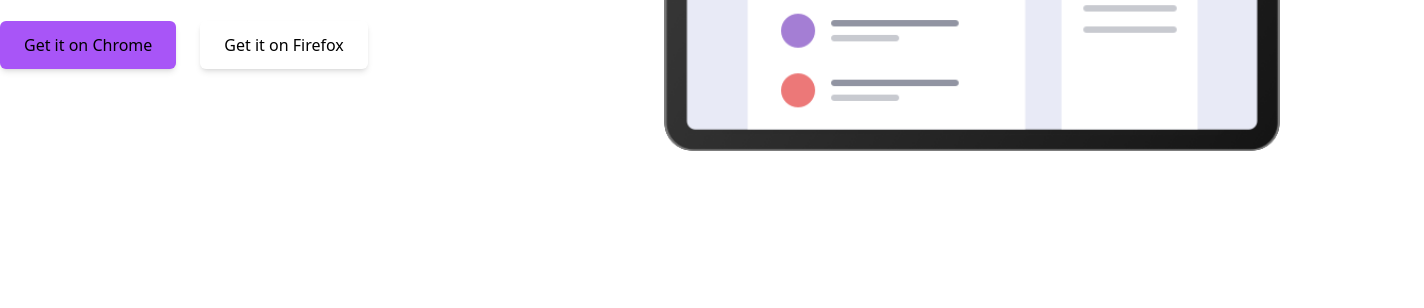
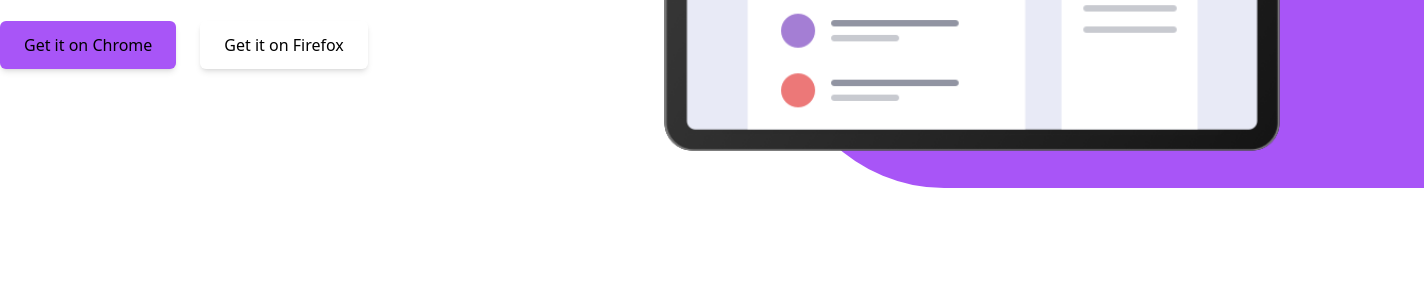
Before and after one commit to jampoolgarcia/Landing, a plain HTML site: page index.html in a window 1280 px wide. Shown: the part 492-800 px from the top of the page, 1424 px wide, since content can reach past the window. Drawn offline with nearby package versions, Linux system fonts and the light colour scheme.

Commit message:
added rectangle

```diff
--- a/index.html
+++ b/index.html
@@ -54,7 +54,11 @@
                 <img src="./imgs/hero-bg.png" alt="imgs" class="w-5/6 h-5/6 sm:w-3/4 sm:h-3/4 md:w-full md:h-full">
             </div>
         </div>
+        <!-- Rounded Rectangle -->
+        <div class="hidden md:block overflow-hidden bg-purple-500 rounded-l-full absolute h-80 w-2/4 top-32 right-0 lg:-bottom-28 lg:-right-36"></div>
     </section>
+
+
 </body>
 
 </html>
```
